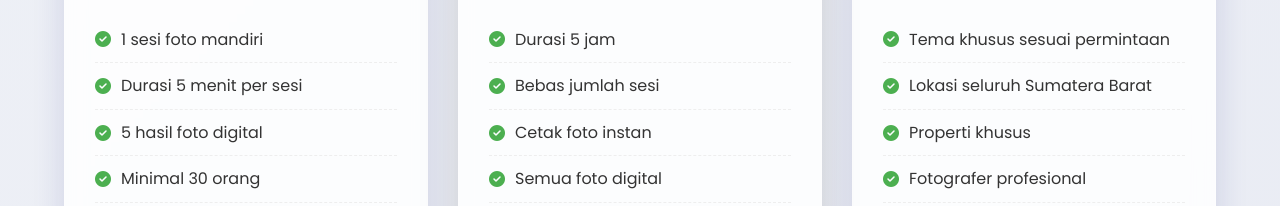
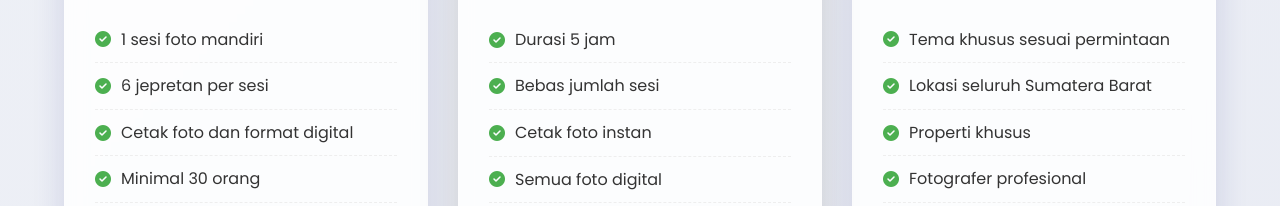
Before and after one commit to TRAFFICSTUDIO-IDN/trafficstudio-idn.github.io, a plain HTML site: page index.html in a window 1280 px wide. Shown: the part 3858-4064 px from the top of the page. Drawn offline with nearby package versions, Linux system fonts and the light colour scheme.

Commit message:
Add files via upload

```diff
--- a/index.html
+++ b/index.html
@@ -1030,8 +1030,8 @@
                 <div class="price-tag">Rp. 35K <span>/sesi</span></div>
                 <ul class="pricing-features">
                     <li><i class="fas fa-check-circle"></i> 1 sesi foto mandiri</li>
-                    <li><i class="fas fa-check-circle"></i> Durasi 5 menit per sesi</li>
-                    <li><i class="fas fa-check-circle"></i> 5 hasil foto digital</li>
+                    <li><i class="fas fa-check-circle"></i> 6 jepretan per sesi</li>
+                    <li><i class="fas fa-check-circle"></i> Cetak foto dan format digital</li>
                     <li><i class="fas fa-check-circle"></i> Minimal 30 orang</li>
                     <li><i class="fas fa-check-circle"></i> Booking online / On-Site</li>
                 </ul>
```
